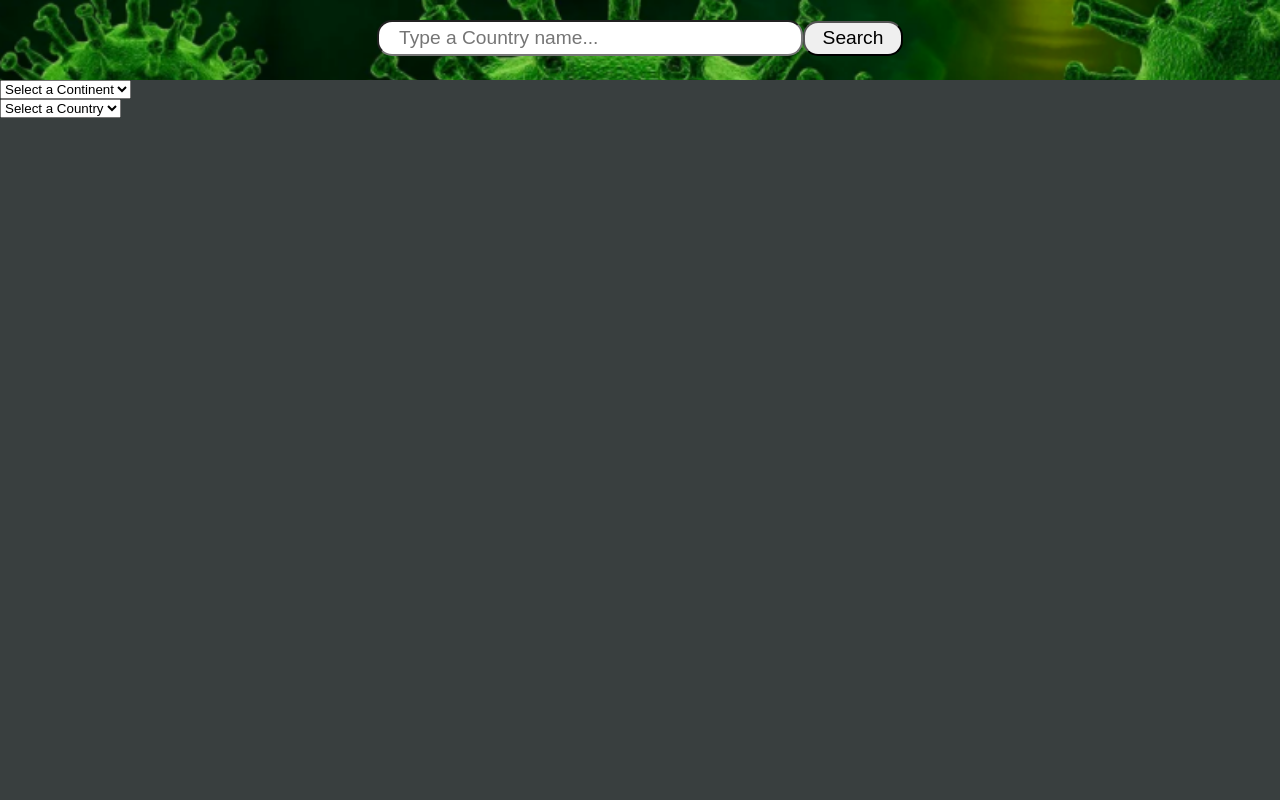
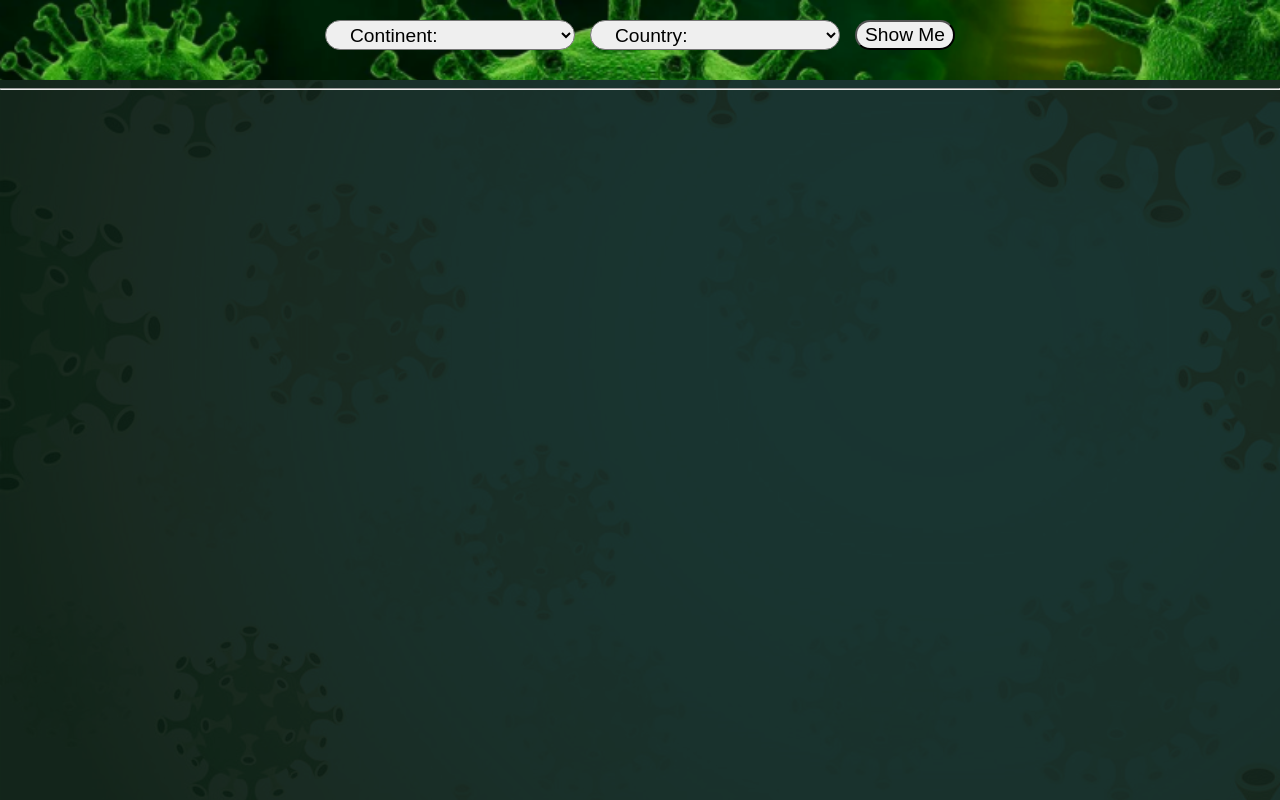
Before and after one commit to bocacha/covid-19-api_original, a React (Create React App) app: page /country/1 in a window 1280 px wide. Built offline with nearby package versions, Linux system fonts and the light colour scheme; a web font is replaced by a local one.

Commit message:
Design & CSS

```diff
--- a/src/App.js
+++ b/src/App.js
@@ -1,26 +1,30 @@
 import { Fragment, useState} from 'react';
 import axios from 'axios';
+import {Routes,Route} from 'react-router-dom';
 
 import style from './App.module.css';
 import Card from './components/Card';
+import Country from '../src/components/Country';
+//eslint-disable-next-line
 import Data,{Africa,America,Asia,Europa,Oceania} from './data';
 
 
 export default function App() {
-
+  //eslint-disable-next-line
   const [input,setInput]=useState({
     country:" ",
   });
 
   const[country,setCountry]=useState([]);
-  var pais=input.country;
-
+  var pais="";
+  //Procedure for Card closing
   function onClose(name) {
     setCountry(oldCountry => oldCountry.filter(c => c.country !== name));
   }
-
+  //Function to hit the API
   function handleDispatch(e){
     e.preventDefault();
+    pais=document.getElementById("paises").value;
     if(input.country){
       const options = {
         method: 'GET',
@@ -39,73 +43,65 @@ export default function App() {
           population:(response.data.response[0].population).toLocaleString(),
           cases:(response.data.response[0].cases.total).toLocaleString(),
           time:(response.data.response[0].time).slice(11,19),
+          deaths:(response.data.response[0].deaths.total).toLocaleString(),
         }
         setCountry(oldCountry => [...oldCountry, myCountry]); // actualiza el estado
-        setInput("");
       }).catch(function (error) {
-        // console.error(error);
-        alert("No Country found! Please check your spelling")
+        alert("No Country found!")
       });
     }else{
       alert("Country name is mandatory!");
-
     }
   }
 
-  //Carga de inputs al estado local
+  //Continents load:
   function handleSelect(e){
     e.preventDefault();
     var continent=e.target.value;
-    console.log(continent);
     if(continent==="Africa"){
       document.getElementById("paises").innerHTML="";
       for(let i=0;i<Africa.length;i++){
-        // document.querySelector('#paises').innerHTML+=`<option value="${Africa[i]}">${Africa[i]}</option>`;
         document.getElementById('paises').innerHTML+=`<option value="${Africa[i]}">${Africa[i]}</option>`;
       }
     }else if(continent==="Americas"){
       document.getElementById("paises").innerHTML="";
       for(let i=0;i<America.length;i++){
-        // document.querySelector('#paises').innerHTML+=`<option value="${Americas[i]}">${Americas[i]}</option>`;
         document.getElementById('paises').innerHTML+=`<option value="${America[i]}">${America[i]}</option>`;
       }
     }else if(continent==="Asia"){
       document.getElementById("paises").innerHTML="";
       for(let i=0;i<Asia.length;i++){
-        // document.querySelector('#paises').innerHTML+=`<option value="${Asia[i]}">${Asia[i]}</option>`;
         document.getElementById('paises').innerHTML+=`<option value="${Asia[i]}">${Asia[i]}</option>`;
       }
     }else if(continent==="Europe"){
       document.getElementById("paises").innerHTML="";
       for(let i=0;i<Europa.length;i++){
-        // document.querySelector('#paises').innerHTML+=`<option value="${Europe[i]}">${Europe[i]}</option>`;
         document.getElementById('paises').innerHTML+=`<option value="${Europa[i]}">${Europa[i]}</option>`;
       }
     }else if(continent==="Oceania"){
       document.getElementById("paises").innerHTML="";
       for(let i=0;i<Oceania.length;i++){
-        // document.querySelector('#paises').innerHTML+=`<option value="${Oceania[i]}">${Oceania[i]}</option>`;
         document.getElementById('paises').innerHTML+=`<option value="${Oceania[i]}">${Oceania[i]}</option>`;
       }
     }
   }
-  function handleInput(e){
-    setInput({
-        ...input,
-        [e.target.name]: e.target.value
-    })
+
+  function onFilter(name) {
+    let myCountry = country.filter(c => c.country === name);
+    if(country.length > 0) {
+        return myCountry[0];
+    } else {
+        return null;
     }
+  }
+
   return (
     <>
+
     <div className={style.form}>
-      <form id="form" onSubmit={handleDispatch}>
-        <input className={style.order} type="text" autoComplete="off" name="country"  value={input.raza} placeholder="Type a Country name..." onChange={handleInput}/>
-        <button type="submit" className={style.order} >Search</button>
-      </form>
-    </div>
       <div>
-      <select name="continents" onClick={handleSelect}>
-        <option value="">Select a Continent</option>
+        <select id="continents"name="continents" onClick={handleSelect}>
+          <option value="">Continent:</option>
           <option value="Africa">Africa</option>
           <option value="Americas">Americas</option>
           <option value="Asia">Asia</option>
@@ -113,15 +109,19 @@ export default function App() {
           <option value="Oceania">Oceania</option>
         </select>
       </div>
+
       <div>
-      {/* <details id="paises">
-        <summary Country></summary>
-      </details> */}
         <select id="paises">
-        <option value="">Select a Country</option>
+          <option value="">Country:</option>
         </select>
       </div>
 
+      <button onClick={handleDispatch}>Show Me</button>
+
+    </div>
+    <>
+    <hr/>
+    </>
     <div className={style.container}>
       <div className={style.App}>
         {country.map(c => (
@@ -132,15 +132,22 @@ export default function App() {
           pop={c.population}
           cases={c.cases}
           time={c.time}
-          onClose={onClose}
+          deaths={c.deaths}
+          // onClose={onClose}
+          onClose={() => onClose(c.country)}
           />
           </Fragment>
         ))}
       </div>
     </div>
+    <Routes>
+      <Route
+        // path='/country/:name'
+        path='/country/:name'  render={({match}) => <Country country={ onFilter(match.params.name)}/>}
+        // path='/country/:name' element={<Country />}
+      />
+    </Routes>
     </>
   );
 
 }
-
-// export default App;
--- a/src/App.module.css
+++ b/src/App.module.css
@@ -46,20 +46,28 @@
     padding:10px;
     margin-bottom:20px;
 }
-input{
-    width:400px;
+select{
+    width:250px;
     height:30px;
-    /* background-color: rgb(107, 155, 209); */
     border-radius: 15px;
     font-size: larger;
     margin-top: 20px;
+    margin-right:15px;
     padding-left: 20px;
 }
 button{
     width:100px;
-    height:35px;
-    /* background-color: rgb(41, 109, 185); */
+    height:30px;
     border-radius: 15px;
     font-size: larger;
-
+    margin-top: 20px;
 }
+select:hover{
+    background-color: rgb(107, 155, 209);
+}
+button:hover{
+    background-color: rgb(107, 155, 209);
+}
+/* hr{
+    border: forestgreen;
+} */
--- a/src/components/Card.jsx
+++ b/src/components/Card.jsx
@@ -2,7 +2,7 @@ import React from 'react';
 import {Link} from 'react-router-dom';
 import style from './Card.module.css';
 
-export default function Card({name,cont,pop,cases,time,onClose}) {
+export default function Card({name,cont,pop,cases,time,deaths,onClose}) {
   // acá va tu código
   return (
     <div className={style.Container}>
@@ -11,9 +11,6 @@ export default function Card({name,cont,pop,cases,time,onClose}) {
 
       <div className={style.head}>
         <Link to={`/country/${name}`} >
-        {/* <div class="tooltip top">
-          <span class="tiptext">CLICK ME for Details!</span>
-        </div> */}
           <h3 className="card-title">{name}</h3>
         </Link>
         <p className="card-title">{cont}</p>
@@ -29,6 +26,12 @@ export default function Card({name,cont,pop,cases,time,onClose}) {
           <p>Cases</p>
           <p>{cases}</p>
         </div>
+        <div>
+          <p>Deaths</p>
+          <p>{deaths}</p>
+        </div>
+
+
       </div>
 
       <div className={style.footer}>
--- a/src/components/Card.module.css
+++ b/src/components/Card.module.css
@@ -73,12 +73,6 @@ a{
     z-index: 1;
     box-shadow: 0 5px 10px rgba(0, 0, 0, 0.2);
 }
-.tooltip .tiptext::after {
-    content: "";
-    position: absolute;
-    border-width: 5px;
-    border-style: solid;
+h3{
+    margin-left: 10px;
 }
-.tooltip:hover .tiptext {
-    visibility: visible;
-}
--- /dev/null
+++ b/src/components/Country.jsx
@@ -0,0 +1,9 @@
+import {Link} from 'react-router-dom'
+export default function Country(){
+    return (
+        <>
+        <h1>HOLA DESDE COUNTRY</h1>
+        <Link to="/">Home</Link>
+        </>
+    )
+}
--- a/src/index.css
+++ b/src/index.css
@@ -5,11 +5,12 @@ body {
   font-family: 'Carrois Gothic SC', sans-serif;
   -webkit-font-smoothing: antialiased;
   -moz-osx-font-smoothing: grayscale;
-  background-color: rgb(57, 63, 63);
-  /* background-image:url('../src/images/background.png');
+  /* background-color: rgb(57, 63, 63); */
+  background-color: rgb(25, 212, 212);
+  background-image:url('../src/images/backgroundMain.png');
   background-repeat: no-repeat;
   background-size: cover;
-  background-blend-mode: darken; */
+  background-blend-mode: darken;
 }
 
 code {
```
Also changed, not shown: src/images/backgroundMain.png (added). Lines whose indentation alone changed are shown as unchanged.
